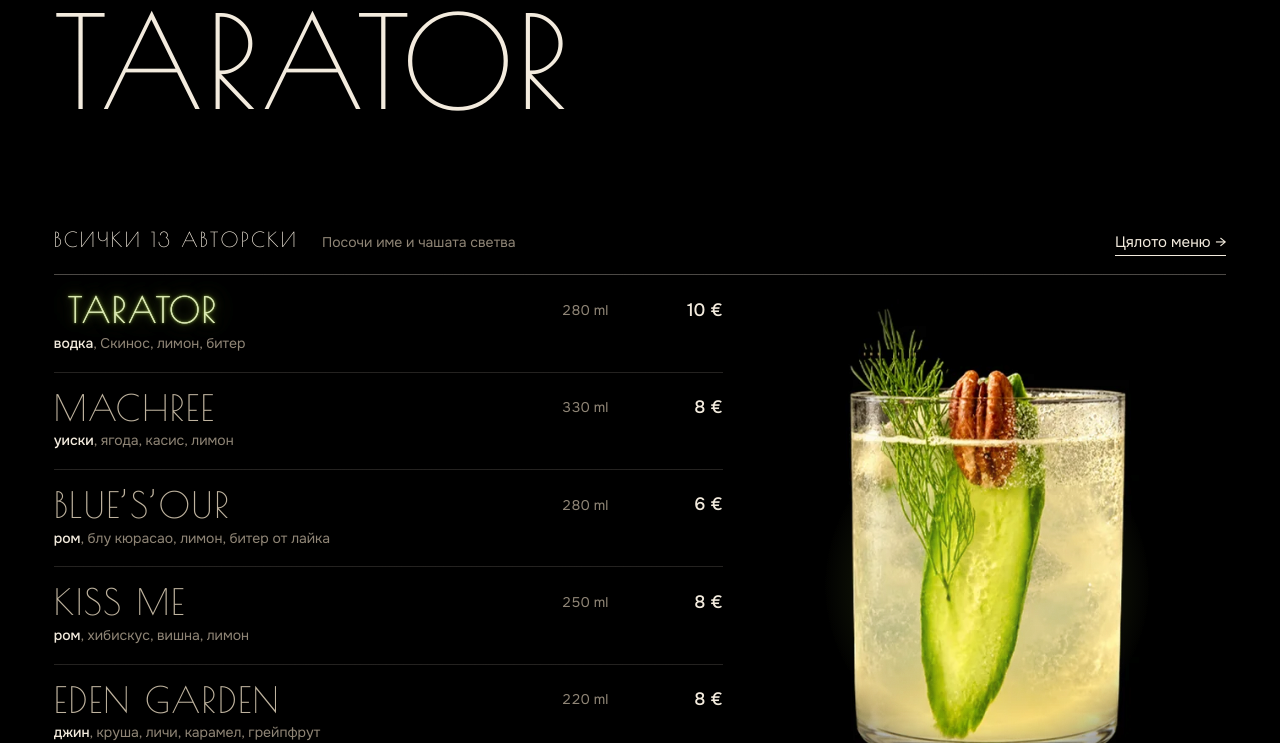
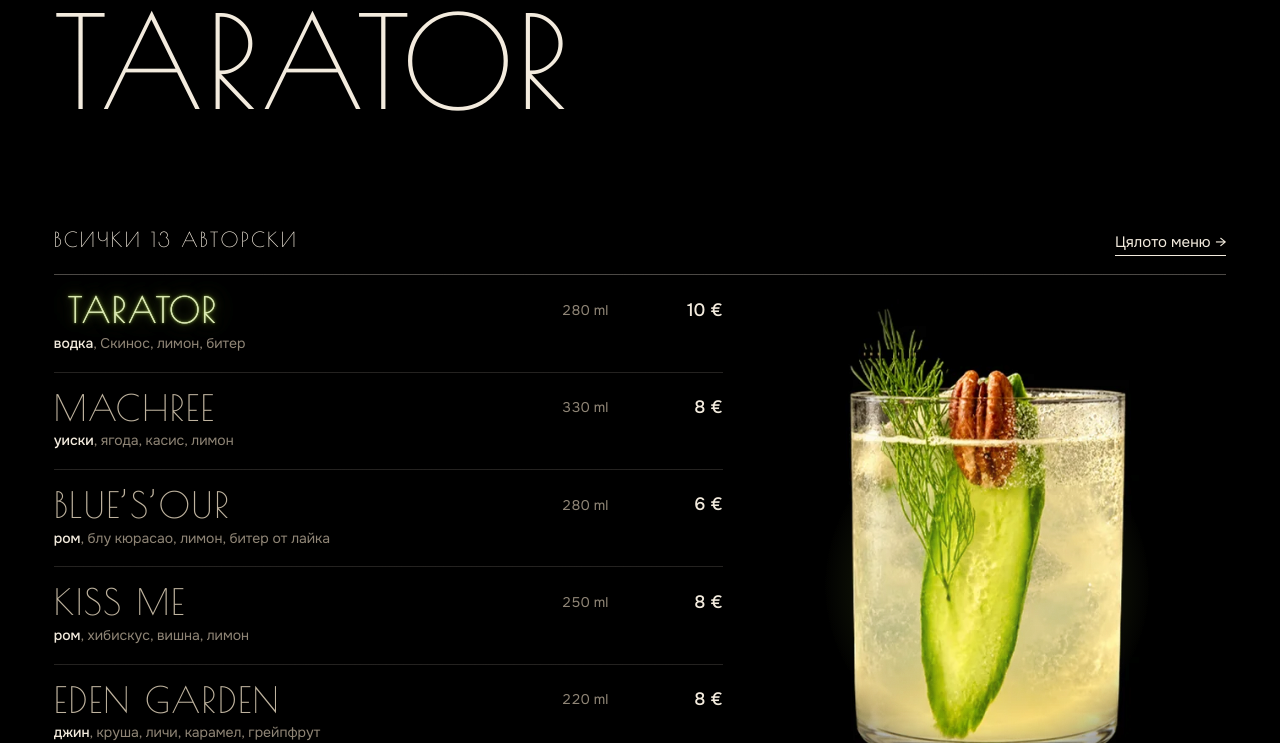
Before and after one commit to Raditron/oscar-redesign, a website: page index.html in a window 1280 px wide. Shown: the part 2027-2770 px from the top of the page. Drawn offline with Linux system fonts and the light colour scheme.

Commit message:
Home index: drop the "point at a name" hint line
Co-Authored-By: Claude Opus 5.5 <noreply@anthropic.com>

```diff
--- a/css/styles.css
+++ b/css/styles.css
@@ -471,7 +471,6 @@ body{margin:0;background:#000}
    swaps the sticky glass beside the list */
 .v2-idx{padding:0 var(--g) clamp(104px,13cqi,220px)}
 .v2-idx-head{display:flex;flex-wrap:wrap;align-items:baseline;gap:8px 24px;padding-bottom:18px;border-bottom:1px solid var(--hair-2)}
-.v2-hint{display:none;color:var(--ivory-3);font-size:14px}
 .v2-idx-head .v2-link{margin-left:auto;font-size:15px}
 .v2-idx-grid{display:grid}
 .v2-row{display:grid;grid-template-columns:52px minmax(0,1fr) auto;column-gap:14px;align-items:center;padding-block:14px;border-bottom:1px solid var(--hair)}
@@ -487,7 +486,6 @@ body{margin:0;background:#000}
 .v2-row .pr{grid-column:3;grid-row:1;font:500 clamp(16px,1.4cqi,19px)/1 var(--f-body)}
 .v2-prev{display:none}
 @container site (min-width:860px){
-  .v2-hint{display:block}
   .v2-idx-grid{grid-template-columns:minmax(0,7fr) minmax(0,5fr);column-gap:var(--col)}
   .v2-row{grid-template-columns:minmax(0,1fr) auto 4.5em;padding-block:16px 18px;cursor:default}
   .v2-row .th{display:none}
--- a/design-system/v2/site-v2.js
+++ b/design-system/v2/site-v2.js
@@ -55,7 +55,6 @@ const C = {
   prevDrink: { bg: 'Предишен коктейл', en: 'Previous cocktail' }, nextDrink: { bg: 'Следващ коктейл', en: 'Next cocktail' },
   pause: { bg: 'Пауза', en: 'Pause' }, play: { bg: 'Пусни', en: 'Play' }, of: { bg: 'от', en: 'of' },
   idxH: { bg: 'Всички 13 авторски', en: 'All 13 of our own' },
-  idxHint: { bg: 'Посочи име и чашата светва', en: 'Point at a name and the glass lights up' },
   fullMenu: { bg: 'Цялото меню', en: 'The full menu' },
   musicH: { bg: 'В събота често има DJ.', en: 'Saturdays often have a DJ.' },
   musicP: { bg: 'Програмата първо излиза в Instagram. Някои вечери има вход, 10–15 €, и винаги го пишем в обявата.', en: 'The line-up goes up on Instagram first. Some nights have an entry fee, €10–15, and it’s always in the post.' },
@@ -213,7 +212,7 @@ const carousel = (site, feat) => {
 const index = () => {
   const list = ['tarator', 'machree', 'blue', 'kissme', 'eden', 'spraoi', 'better', 'french69', 'mucho', 'soju', 'cherry', 'tropilita', 'fridge'].map(ck);
   return `<section class="v2-idx" aria-labelledby="v2-idx-h">
-  <div class="v2-idx-head"><h2 class="v2-h3" id="v2-idx-h">${t(C.idxH)}</h2><p class="v2-hint">${t(C.idxHint)}</p><a class="v2-link" href="${href('menu')}">${t(C.fullMenu)}${arrow}</a></div>
+  <div class="v2-idx-head"><h2 class="v2-h3" id="v2-idx-h">${t(C.idxH)}</h2><a class="v2-link" href="${href('menu')}">${t(C.fullMenu)}${arrow}</a></div>
   <div class="v2-idx-grid">
     <ol class="v2-list">${list.map((c, i) => `<li class="v2-row${i ? '' : ' on'}" data-v2-pick="${c.id}" style="--drink:var(--d-${c.drink})">
       <img class="th" src="${src(c)}" alt="" width="56" height="56" loading="lazy"><span class="nm">${esc(c.name)}</span><span class="ing">${ing(c)}</span><span class="ml tnum">${c.ml} ml</span><span class="pr tnum">${price(c.price)}</span></li>`).join('')}</ol>
--- a/design-system/v2/v2.css
+++ b/design-system/v2/v2.css
@@ -183,7 +183,6 @@
 /* ================= 4 · the index: point at a name and it lights in its own colour ================= */
 .v2-idx{padding:0 var(--g) clamp(104px,13cqi,220px)}
 .v2-idx-head{display:flex;flex-wrap:wrap;align-items:baseline;gap:8px 24px;padding-bottom:18px;border-bottom:1px solid var(--hair-2)}
-.v2-hint{display:none;color:var(--ivory-3);font-size:14px}
 .v2-idx-head .v2-link{margin-left:auto;font-size:15px}
 .v2-idx-grid{display:grid}
 .v2-row{display:grid;grid-template-columns:52px minmax(0,1fr) auto;column-gap:14px;align-items:center;padding-block:14px;border-bottom:1px solid var(--hair)}
@@ -196,7 +195,6 @@
 .v2-row .pr{grid-column:3;grid-row:1;font:500 clamp(16px,1.4cqi,19px)/1 var(--f-body)}
 .v2-prev{display:none}
 @container site (min-width:860px){
-  .v2-hint{display:block}
   .v2-idx-grid{grid-template-columns:minmax(0,7fr) minmax(0,5fr);column-gap:var(--col)}
   .v2-row{grid-template-columns:minmax(0,1fr) auto 4.5em;padding-block:16px 18px;cursor:default}
   .v2-row .th{display:none}
--- a/index.html
+++ b/index.html
@@ -221,7 +221,7 @@
 
 <!-- [#10 index] -->
 <section class="v2-idx" id="index" aria-labelledby="v2-idx-h">
-  <div class="v2-idx-head"><h2 class="v2-h3" id="v2-idx-h">Всички 13 авторски</h2><p class="v2-hint">Посочи име и чашата светва</p><a class="v2-link" href="mainmenu/index.html">Цялото меню<span class="v2-ar" aria-hidden="true">→</span></a></div>
+  <div class="v2-idx-head"><h2 class="v2-h3" id="v2-idx-h">Всички 13 авторски</h2><a class="v2-link" href="mainmenu/index.html">Цялото меню<span class="v2-ar" aria-hidden="true">→</span></a></div>
   <div class="v2-idx-grid">
     <ol class="v2-list">
       <li class="v2-row on" data-v2-pick="tarator" style="--drink:var(--d-garden)">
```
Also changed, not shown: en/index.html (+1 -1 lines).
